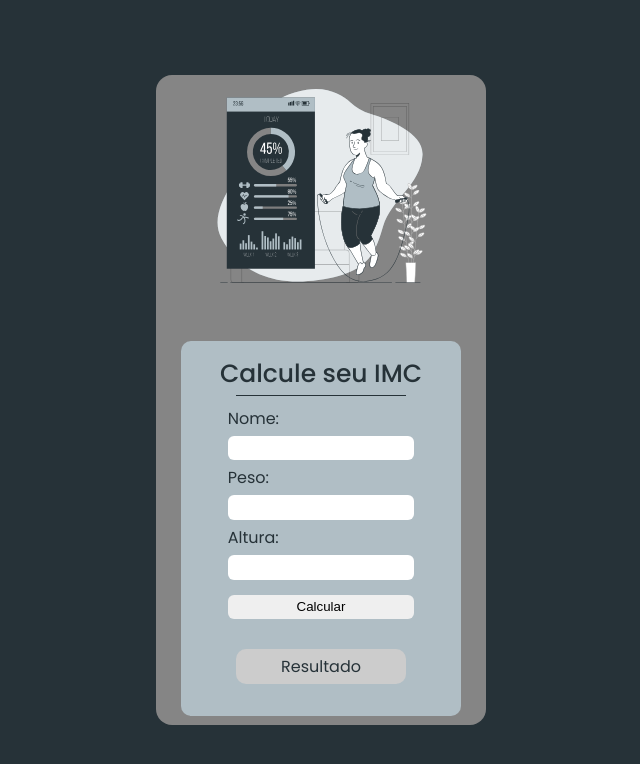
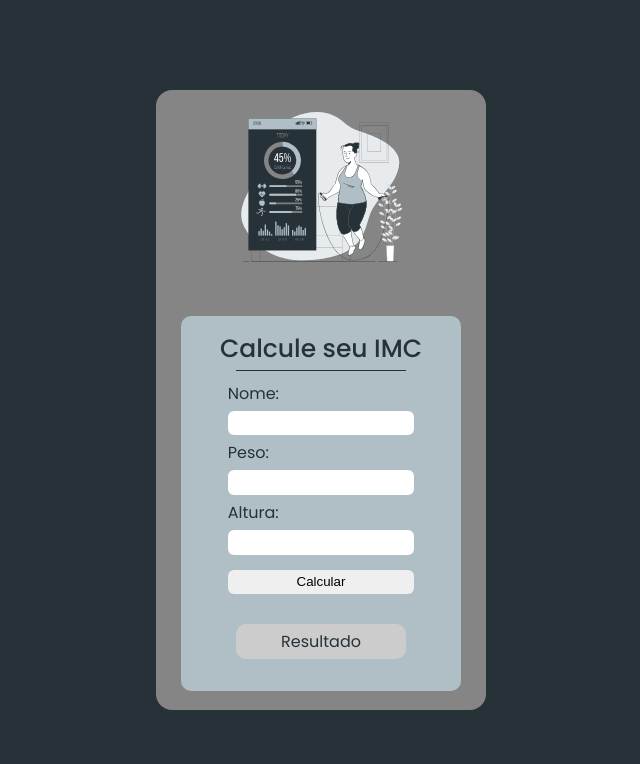
Before and after one commit to luizotvio/projeto-imc, a plain HTML site: page index.html in a window 1280 px wide. Shown: the whole page, without its empty margins (319-959 px from the left). Drawn offline with Linux system fonts and the light colour scheme.

Commit message:
Update style.css

```diff
--- a/assets/css/style.css
+++ b/assets/css/style.css
@@ -21,7 +21,7 @@ body {
 }
 
 main {
-    height: 650px;
+    height: 620px;
     width: 330px;
     display: flex;
     flex-direction: column;
@@ -32,7 +32,7 @@ main {
 }
 
 .image-card {
-    width: 250px;
+    width: 200px;
     padding: 1rem;
 }
 
```
